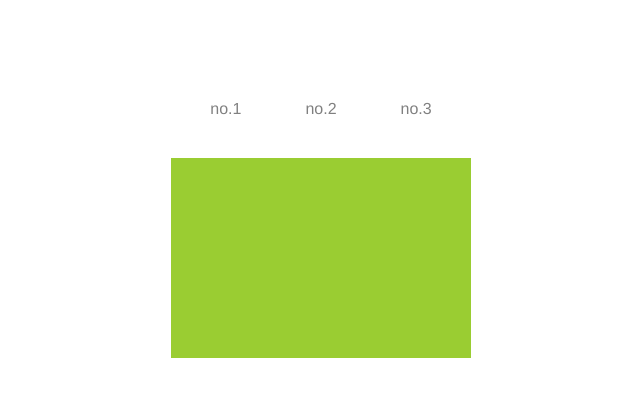
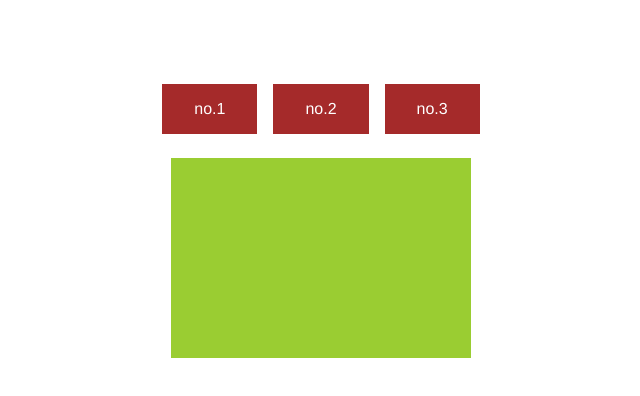
Before and after one commit to gokoku/dd-list, a website built with Vite: page index.html in a window 1280 px wide. Shown: the whole page, without its empty margins (319-959 px from the left). Built offline with nearby package versions, Linux system fonts and the light colour scheme.

Commit message:
マージンを使わないで、flex の ギャップで間を空けると、座標がずれない

```diff
--- a/style.css
+++ b/style.css
@@ -19,6 +19,7 @@
 }
 ul {
   display: flex;
+  gap: 1rem;
   padding: 0.5em;
   list-style: none;
   justify-content: center;
@@ -26,9 +27,8 @@ ul {
 }
 li{
   padding: 1rem 2rem;
-  margin: 0;
-  color: gray;
-  background-color: transparent;
+  color: white;
+  background-color: brown;
   cursor: move;
 }
 .active {
```
